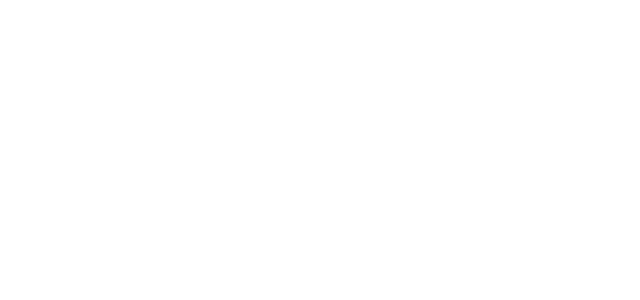
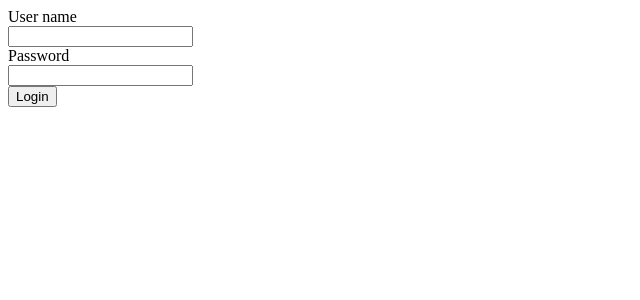
Before and after one commit to hajdun/phonebook, an Angular app: page / in a window 1280 px wide. Shown: the top 300 px of the page, without its empty margins (0-640 px from the left). Built offline with nearby package versions, Linux system fonts and the light colour scheme.

Commit message:
Add login page

```diff
--- a/src/app/app-routing.module.ts
+++ b/src/app/app-routing.module.ts
@@ -5,7 +5,7 @@ import { RouterModule, Routes } from '@angular/router';
 
 const routes: Routes = [
   { path: 'contacts', component: PhonebookPageComponent },
-  { path: 'login', component: LoginPageComponent }
+  { path: '', component: LoginPageComponent }
 ];
 
 @NgModule({
--- a/src/app/app.module.ts
+++ b/src/app/app.module.ts
@@ -9,6 +9,7 @@ import { LoginPageComponent } from './pages/login/login-page/login-page.componen
 import { FormsModule } from '@angular/forms';
 import { EditPhonebookItemComponent } from './pages/phonebook/card/edit-phonebook-item/edit-phonebook-item.component';
 import { PhonebookItemComponent } from './pages/phonebook/card/phonebook-item/phonebook-item.component';
+import { LoginFormComponent } from './pages/login/login-form/login-form.component';
 
 @NgModule({
   declarations: [
@@ -16,7 +17,8 @@ import { PhonebookItemComponent } from './pages/phonebook/card/phonebook-item/ph
     PhonebookPageComponent,
     PhonebookItemComponent,
     EditPhonebookItemComponent,
-    LoginPageComponent
+    LoginPageComponent,
+    LoginFormComponent
   ],
   imports: [
     BrowserModule,
--- /dev/null
+++ b/src/app/core/login.service.ts
@@ -0,0 +1,12 @@
+import { Injectable } from '@angular/core';
+
+@Injectable({
+  providedIn: 'root',
+})
+export class LoginService {
+  constructor() {}
+
+  login() {
+    console.log('login!');
+  }
+}
--- /dev/null
+++ b/src/app/pages/login/login-form/login-form.component.html
@@ -0,0 +1,20 @@
+<form class="editContact">
+  <div>
+    <div>
+      <label for="name">User name</label>
+    </div>
+    <input class="textInput userName" name="userName" type="text" [(ngModel)]="userName" />
+  </div>
+  <div>
+    <div>
+      <label for="password">Password</label>
+    </div>
+    <input class="textInput password" name="password" type="password" [(ngModel)]="password" />
+  </div>
+</form>
+<div class="loginButton">
+    <button class="loginButton" (click)="login()">Login</button>
+</div>
+<div *ngIf="errorMessage" class="error">
+  <div [innerHTML]="errorMessage"></div>
+</div>
--- /dev/null
+++ b/src/app/pages/login/login-form/login-form.component.ts
@@ -0,0 +1,21 @@
+import { Component, OnInit } from '@angular/core';
+import { LoginService } from 'src/app/core/login.service';
+
+@Component({
+  selector: 'app-login-form',
+  templateUrl: './login-form.component.html',
+  styleUrls: ['./login-form.component.scss'],
+})
+export class LoginFormComponent implements OnInit {
+  userName = '';
+  password = '';
+  errorMessage=''
+
+  constructor(private loginService: LoginService) {}
+
+  ngOnInit(): void {}
+
+  login() {
+    this.loginService.login()
+  }
+}
--- a/src/app/pages/login/login-page/login-page.component.html
+++ b/src/app/pages/login/login-page/login-page.component.html
@@ -1 +1 @@
-<p>login-page works!</p>
+<app-login-form></app-login-form>
--- a/src/app/pages/phonebook/phonebook-page/phonebook-page.component.html
+++ b/src/app/pages/phonebook/phonebook-page/phonebook-page.component.html
@@ -1,5 +1,5 @@
 <div class="phonebookPage">
-  <div class="title">Phonebook</div>
+  <h1 class="title">Phonebook</h1>
   <div *ngFor="let contact of contacts; index as i;">
     <app-phonebook-item id="{{contact.id}}" name="{{contact.name}}" phone="{{contact.phone}}" (refreshData)="onRefreshData($event)"></app-phonebook-item>
   </div>
```
Also changed, not shown: src/app/pages/login/login-form/login-form.component.scss (added), 2 other files (tests, documents, lock files or other folders).
